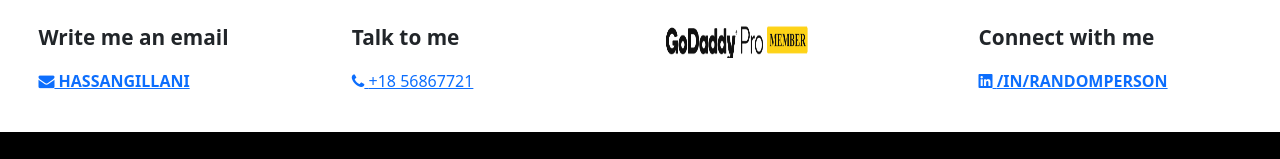
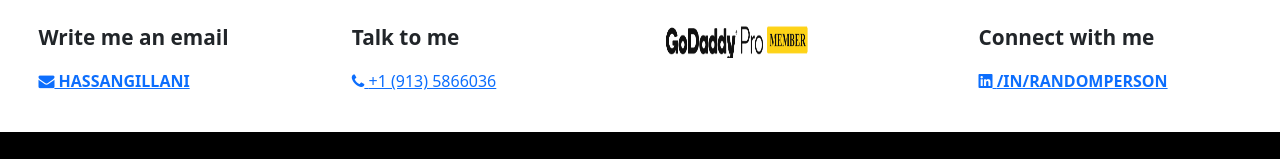
Before and after one commit to devhassan102/Portfolio-1, a React (Create React App) app: page /Connect in a window 1280 px wide. Shown: the part 2858-3017 px from the top of the page. Built offline with nearby package versions, Linux system fonts and the light colour scheme; a web font is replaced by a local one.

Commit message:
Update Connect.js

```diff
--- a/src/components/Connect.js
+++ b/src/components/Connect.js
@@ -7,9 +7,9 @@ function Connect() {
         <div className='row-1'>If you’re interested in talking about an open position, projects, or other inquiries, you can reach out to me using the following.</div>
 
         <div className='row-2 row'>
-          <div className='row-2-1 col-lg-3 col-md-6'> <p>Write me an email</p><a href='/'> <span><i className="fa fa-envelope" aria-hidden="true"></i></span> HASSANGILLANI</a>
+          <div className='row-2-1 col-lg-3 col-md-6'> <p>Write me an email</p><a href='mailto:dev.hassangillani@gmail.com'> <span><i className="fa fa-envelope" aria-hidden="true"></i></span> HASSANGILLANI</a>
           </div>
-          <div className='row-2-2 col-lg-3 col-md-6'> <p>Talk to me</p> <a href='/' > <span> <i className="fa fa-phone" aria-hidden="true"></i> </span> +18 56867721</a>
+          <div className='row-2-2 col-lg-3 col-md-6'> <p>Talk to me</p> <a href='/' > <span> <i className="fa fa-phone" aria-hidden="true"></i> </span> +1 (913) 5866036</a>
           </div>
           <div className='row-2-3 col-lg-3 col-md-6'> <img className=' img-size' src='6.png' alt='test' />
           </div>
```
